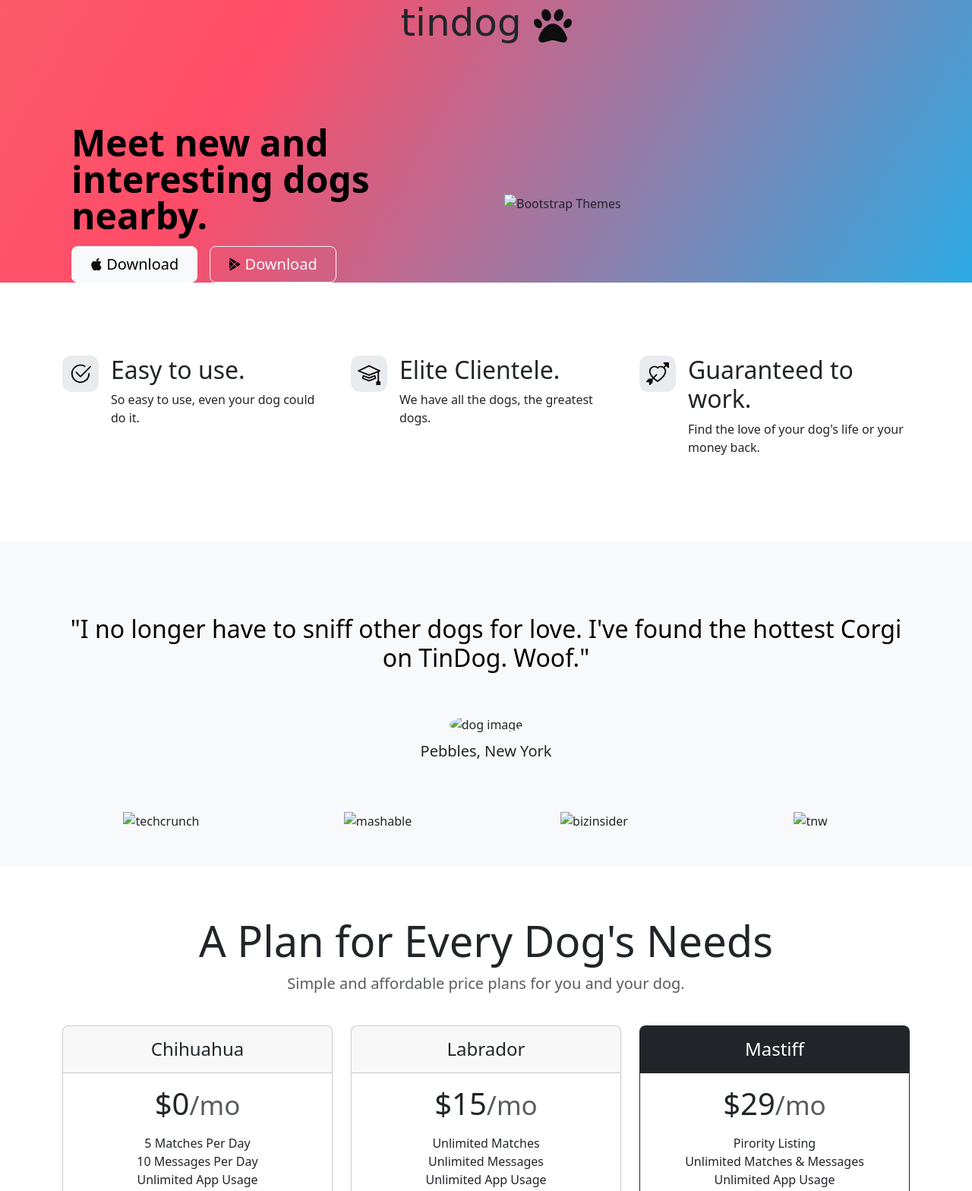
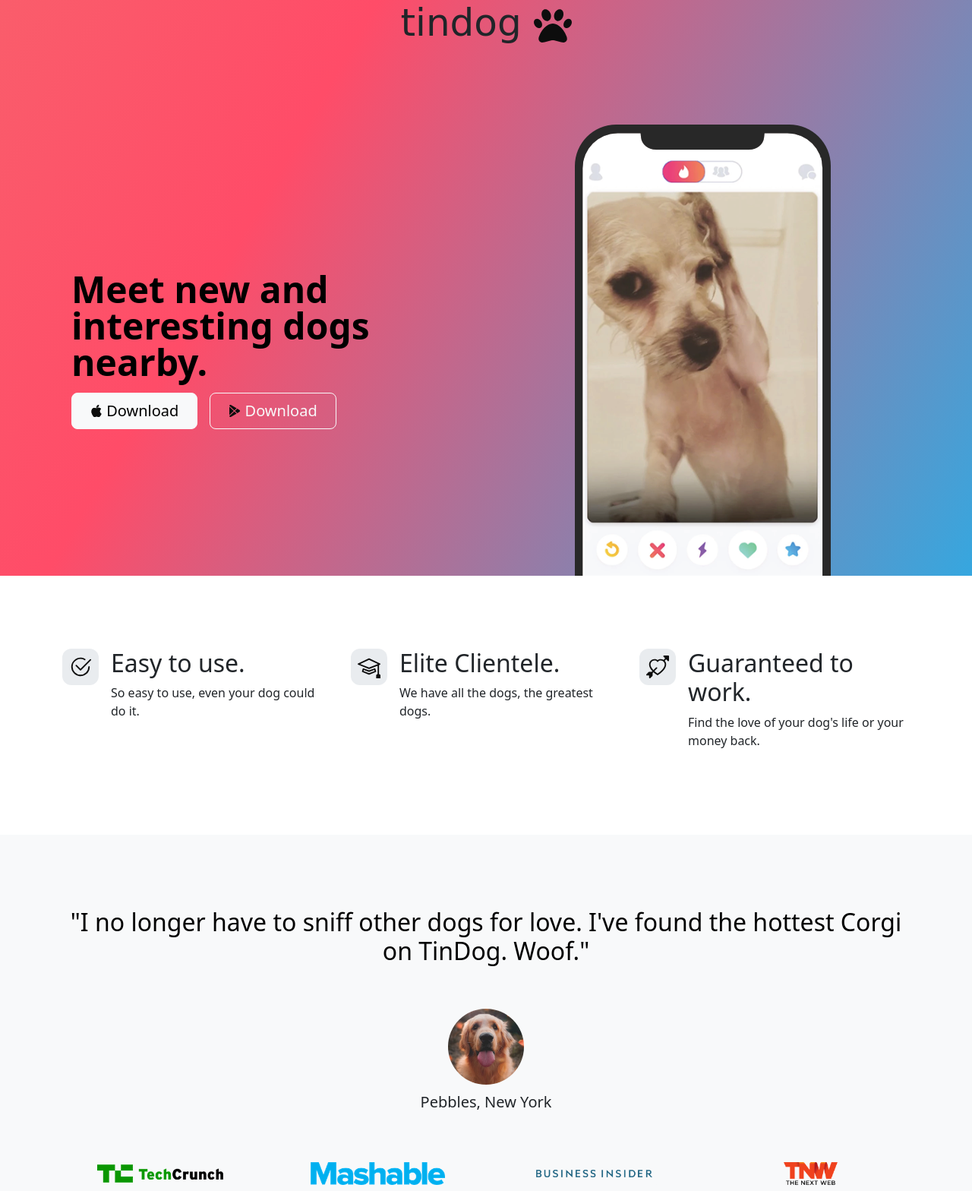
Before and after one commit to Smriti-Suresh/Bootstrap-tindog-webpage, a plain HTML site: page index.html in a window 1280 px wide. Shown: the top 1568 px of the page at 76% size. Drawn offline with nearby package versions, Linux system fonts and the light colour scheme.

Commit message:
Update index.html

```diff
--- a/index.html
+++ b/index.html
@@ -19,7 +19,7 @@
     <div class="container col-xxl-8 px-4 pt-5">
       <div class="row flex-lg-row-reverse align-items-center g-5 pt-5">
         <div class="col-10 col-sm-8 col-lg-6">
-          <img src="./images/iphone.png" class="d-block mx-lg-auto img-fluid" alt="Bootstrap Themes" height="200"
+          <img src="iphone.png" class="d-block mx-lg-auto img-fluid" alt="Bootstrap Themes" height="200"
             loading="lazy">
         </div>
         <div class="col-lg-6">
@@ -106,7 +106,7 @@
         <div class="container py-5">
           <h2 class="text-body-emphasis">"I no longer have to sniff other dogs for love. I've found the hottest Corgi on
             TinDog. Woof."</h2>
-          <img class="profile-img mt-5" src="./images/dog-img.jpg" alt="dog image">
+          <img class="profile-img mt-5" src="dog-img.jpg" alt="dog image">
           <p class="col-lg-8 mx-auto lead mt-2">
             Pebbles, New York
           </p>
@@ -115,16 +115,16 @@
         <div class="container">
           <div class="row">
             <div class="col-lg-3 col-sm-12">
-              <img src="./images/techcrunch.png" alt="techcrunch" height="30">
+              <img src="techcrunch.png" alt="techcrunch" height="30">
             </div>
             <div class="col-lg-3 col-sm-12">
-              <img src="./images/mashable.png" alt="mashable" height="30">
+              <img src="mashable.png" alt="mashable" height="30">
             </div>
             <div class="col-lg-3 col-sm-12">
-              <img src="./images/bizinsider.png" alt="bizinsider" height="30">
+              <img src="bizinsider.png" alt="bizinsider" height="30">
             </div>
             <div class="col-lg-3 col-sm-12">
-              <img src="./images/tnw.png" alt="tnw" height="30">
+              <img src="tnw.png" alt="tnw" height="30">
             </div>
           </div>
         </div>
```
